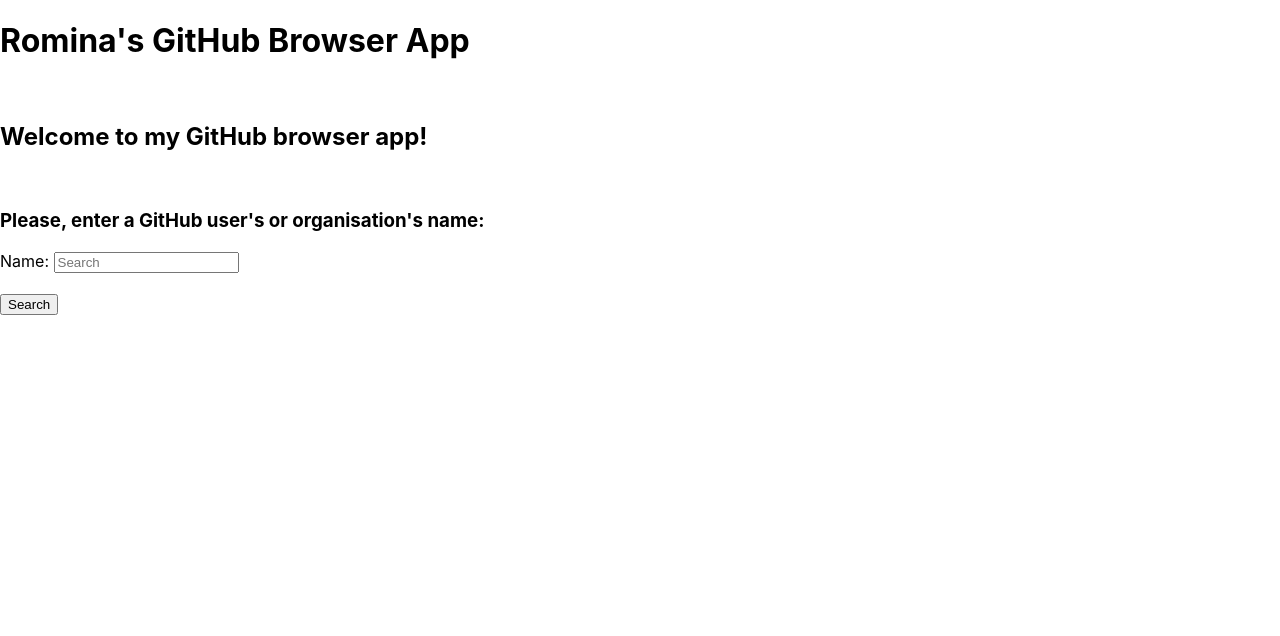
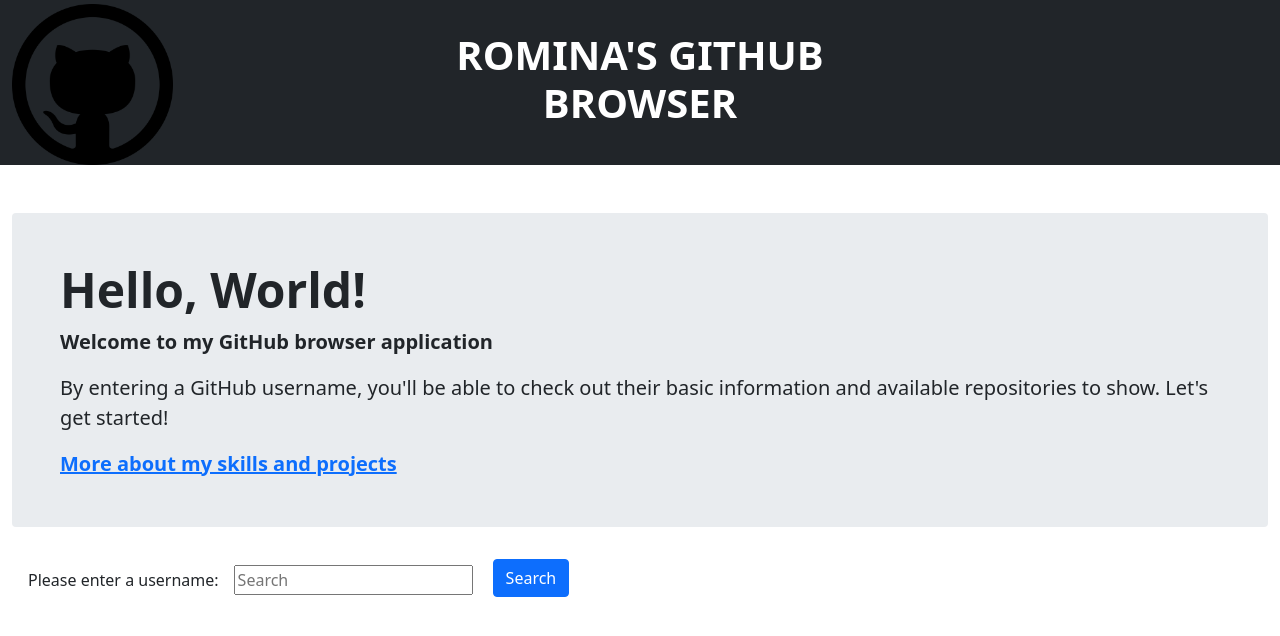
Before and after one commit to rominacannizzaro/github-browser-app, a React (Create React App) app: page / in a window 1280 px wide. Shown: the top 636 px of the page. Built offline with nearby package versions, Linux system fonts and the light colour scheme.

Commit message:
Add Bootstrap styles

```diff
--- a/package.json
+++ b/package.json
@@ -7,8 +7,10 @@
     "@testing-library/react": "^11.2.7",
     "@testing-library/user-event": "^12.8.3",
     "axios": "^0.22.0",
+    "bootstrap": "^5.1.3",
     "github-username-regex": "^1.0.0",
     "react": "^17.0.2",
+    "react-bootstrap": "^2.0.0-rc.0",
     "react-dom": "^17.0.2",
     "react-scripts": "4.0.3",
     "web-vitals": "^1.1.2"
--- a/src/App.js
+++ b/src/App.js
@@ -5,13 +5,21 @@
 import NonexistentUser from './components/NonexistentUser'
 import UsernameValidationError from './components/UsernameValidationError'
 import githubUsernameRegex from 'github-username-regex'
+import logo from './images/gh-logo.png'
+
+<link
+  rel="stylesheet"
+  href="https://cdn.jsdelivr.net/npm/bootstrap@5.1.1/dist/css/bootstrap.min.css"
+  integrity="sha384-F3w7mX95PdgyTmZZMECAngseQB83DfGTowi0iMjiWaeVhAn4FJkqJByhZMI3AhiU"
+  crossorigin="anonymous"
+/>
 
 const App = () => {
   const [ userInfo, setUserInfo ] = useState([])
   const [ newName, setNewName ] = useState('')
+  const [ repos, setRepos ] = useState([])
   const [ nonexistentUser, setNonexistentUser ] = useState(false)
   const [ isUsernameValidationError , setIsUsernameValidationError] = useState(true)
-  const [ repos, setRepos ] = useState([])
 
   const searchUser = (event) => {
     event.preventDefault()
@@ -64,7 +72,107 @@
     setIsUsernameValidationError(isValidUsername(nameValue))
   }
 
+  const searchInputStyle = {
+    marginLeft: 15,
+  }
+
+  const searchButtonStyle = {
+    marginLeft: 20,
+  }
+
   return (
+    <div className="container-fluid" >
+
+      {/* Header */}
+      <header className="header-default">
+        <div className="row flex-wrap flex-start align-items-center bg-dark">
+          <div className="col-4 pt-1">
+            <img width="40%" src={logo} alt="gh-logo"></img>
+          </div>
+          <div className="col-4 text-center">
+            <h1 className="text-white font-weight-bold">ROMINA'S GITHUB BROWSER</h1>
+          </div>
+          </div>
+      </header>
+      <br></br>
+      <br></br>
+
+      {/* Row with jumbotron */}
+        <div className="row">
+          <div className="col-12">
+            <div className="jumbotron p-3 p-md-5 rounded" background-size="cover">
+              <div className="col-12" background-color="alert">
+                <h1 className="display-5 text-dark-blue font-weight-bold">Hello, World!</h1>
+                <p className="lead text-light-blue font-weight-bold">Welcome to my GitHub browser application</p>
+                <p className="lead text-light-blue">By entering a GitHub username, you'll be able to check out their basic information and available repositories to show. Let's get started! </p>
+                <p className="lead mb-0"><a href="https://github.com/rominacannizzaro/"  target="_blank" rel="noreferrer" className="text-light-blue font-weight-bold">More about my skills and projects</a></p>
+              </div>
+            </div>
+          </div>
+        </div>
+
+      {/* Row with form */}
+
+      <div className="row">
+         <div className="col-12">
+           <form className="form-inline" onSubmit={searchUser}>
+              <div className="form-group mx-sm-3 mb-2">
+                <label>Please enter a username:</label>
+                <input
+                  style={searchInputStyle}
+                  type="text"
+                  id="nameEntered"
+                  aria-describedby="searchArea"
+                  placeholder="Search"
+                  value={newName}
+                  onChange={handleNewUser}
+                >
+                </input>
+                <button type="submit" className="btn btn-primary mb-2" style={searchButtonStyle}>Search</button>
+              </div>
+            </form>
+            <div className="col-auto">
+               <UsernameValidationError isError={isUsernameValidationError} />
+            </div>
+            <div className="col-auto">
+               <NonexistentUser nonexistentUser={nonexistentUser} />
+            </div>
+          </div>
+        </div>
+
+      {/* Row with results of user found */}
+       <div className="row">
+        <div className="col-4" >
+          <ul>
+            {userInfo
+              .filter(item => item.name.toLowerCase())
+              .map(user =>
+                <User key={user.id} user={user} repos={repos}  />
+            )}
+          </ul>
+        </div>
+       </div>
+
+      {/* Row with cards */ }
+      <div className="row align-items-right">
+        <div className="col-6 col-md-6">
+          <ul>
+            {repos.map(repo =>
+              <Repo key={repo.id} repo={repo} />
+             )}
+          </ul>
+        </div>
+      </div>
+
+  </div>
+  )
+}
+
+export default App
+
+
+/*
+
   <div>
     <h1>Romina's GitHub Browser App</h1>
     <br></br>
@@ -114,4 +222,5 @@
   )
 }
 
-export default App
+
+*/
--- a/src/components/NonexistentUser.js
+++ b/src/components/NonexistentUser.js
@@ -3,7 +3,7 @@
 const NonexistentUser = ({ nonexistentUser }) => {
      if (nonexistentUser) {
          return (
-            <div>
+            <div className="alert alert-danger text-align: left" role="alert">
                  Error: This username does not exist.
             </div>
         )
--- a/src/components/Repo.js
+++ b/src/components/Repo.js
@@ -5,15 +5,24 @@
     const renderLanguage = () => repo.language === null ? 'No languages info specified' : repo.language
 
     return (
-        <div>
-            <h4>{repo.name}</h4>
-            Description: {renderDescription()}
-            <br></br>
-            Languages: {renderLanguage()}
-            <br></br>
-            Last update: {repo.updated_at}
-            <br></br>
-            <a href={repo.html_url} target="_blank" rel="noreferrer">View this repository</a>
+        <div className="container mx-auto mt-4">
+            <div className="row">
+                 <div className="col-12 col-md-6">
+                    <div className="card">
+                        <div className="card-body">
+                            <h5 className="card-title font-weight-bold">{repo.name}</h5>
+                            <p className="card-text">
+                                Description: {renderDescription()}
+                                <br></br>
+                                Languages: {renderLanguage()}
+                                <br></br>
+                                Last update: {repo.updated_at}
+                            </p>
+                            <a href={repo.html_url} target="_blank" rel="noreferrer" className="text-light-blue ">View this repository</a>
+                        </div>
+                    </div>
+                </div>
+            </div>
         </div>
     )
 }
--- a/src/components/UsernameValidationError.js
+++ b/src/components/UsernameValidationError.js
@@ -3,7 +3,7 @@
 const UsernameValidationError = ({ isError }) => {
     if (`${isError}`=== 'false' ) {
         return (
-            <div>
+            <div className="alert alert-danger text-align: left" role="alert">
                 Invalid username. Github username may only contain alphanumeric characters or hyphens, cannot have multiple consecutive hyphens, and must have a maximum length of 39 characters.
             </div>
         )
--- a/src/index.css
+++ b/src/index.css
@@ -11,3 +11,17 @@
   font-family: source-code-pro, Menlo, Monaco, Consolas, 'Courier New',
     monospace;
 }
+
+.font-weight-bold {
+  font-weight: 700!important;
+}
+
+.jumbotron {
+  margin-bottom: 2rem;
+  background-color: #e9ecef;
+}
+
+
+.display-5 {
+    line-height: 1.2;
+}
--- a/src/index.js
+++ b/src/index.js
@@ -3,6 +3,8 @@
 import './index.css';
 import App from './App';
 import reportWebVitals from './reportWebVitals';
+import 'bootstrap/dist/css/bootstrap.min.css';
+
 
 ReactDOM.render(
   <React.StrictMode>
```
Also changed, not shown: 1 other file (tests, documents, lock files or other folders). Lines whose indentation alone changed are shown as unchanged.
